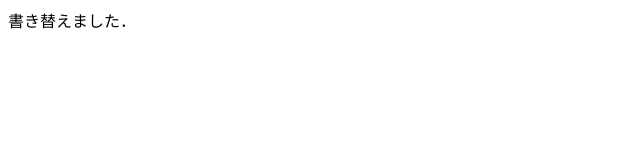
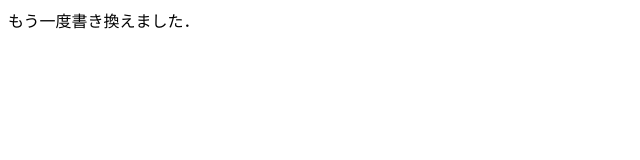
Before and after one commit to bqron-37/20250512-git-workshop, a plain HTML site: page index.html in a window 1280 px wide. Shown: the whole page, without its empty margins (0-640 px from the left). Drawn offline with Linux system fonts and the light colour scheme.

Commit message:
Update index.html
もう一度書き換えました．

```diff
--- a/index.html
+++ b/index.html
@@ -5,6 +5,6 @@
     <title>タイトル</title>
   </head>
   <body>
-    書き替えました．
+    もう一度書き換えました．
   </body>
 </html>
```
